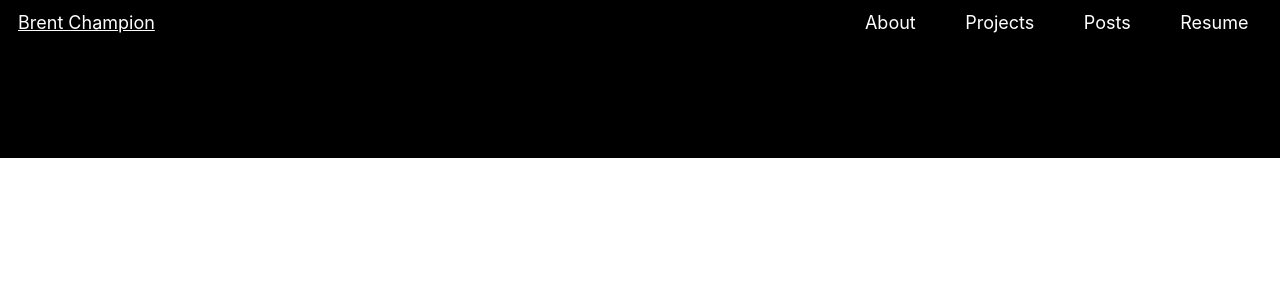
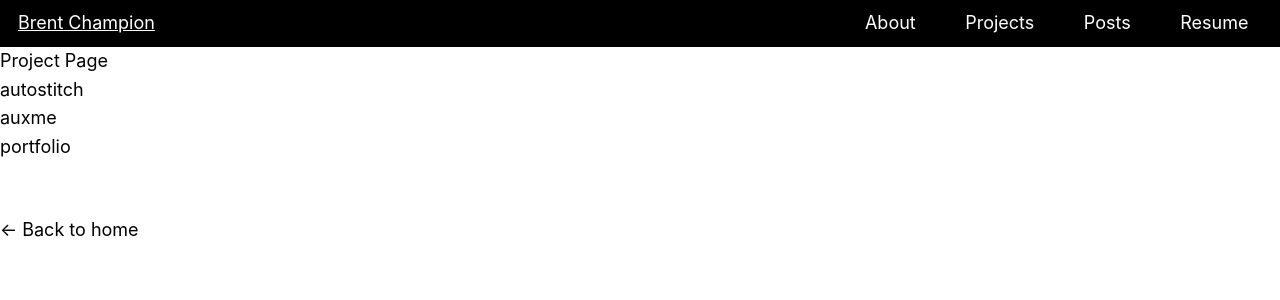
Before and after one commit to bchampp/portfolio, a Next.js app: page /projects in a window 1280 px wide. Shown: the top 300 px of the page. Built offline with nearby package versions, Linux system fonts and the light colour scheme.

Commit message:
fixing layout color

```diff
--- a/components/layout.tsx
+++ b/components/layout.tsx
@@ -23,7 +23,7 @@ export const siteTitle = 'Portfolio'
 export default function Layout({ children, page }) {
 
   return (
-    <div className="bg-black cursor-auto">
+    <div className="bg-white cursor-auto">
       {/* Page Head */}
       <Head>
         <link rel="icon" href="/favicon.ico" />
--- a/components/nav.tsx
+++ b/components/nav.tsx
@@ -4,7 +4,7 @@ const links = ['About', 'Projects', 'Posts'];
 
 export default function Nav() {
     return (
-        <div className="top-0 flex justify-between">
+        <div className="top-0 flex bg-black justify-between">
             <div>
                 <Link href='/'><a className='inline-block py-2 px-4 text-white'>Brent Champion</a></Link>
             </div>
--- a/lib/projects.tsx
+++ b/lib/projects.tsx
@@ -6,6 +6,7 @@ import html from 'remark-html'
 
 const projectsDir = path.join(process.cwd(), 'projects')
 
+//TODO: Make global function pre-cache
 export function getProjectsData() {
   const fileNames = fs.readdirSync(projectsDir)
 
@@ -15,6 +16,7 @@ export function getProjectsData() {
     const fileContents = fs.readFileSync(fullPath, 'utf8')
 
     const matterResult = matter(fileContents)
+
     return {
       id,
       ...matterResult.data
--- a/pages/projects/index.tsx
+++ b/pages/projects/index.tsx
@@ -1,11 +1,28 @@
 import Layout from '../../components/layout';
+import { getProjectsData } from '../../lib/projects';
 
-export default function Projects(){
+export default function Projects({projects}){
     return (
-        <Layout page='projects'>
+        <Layout page='projects' style={{backgroundColor: 'white'}}>
             <div>
                 Project Page
+                {projects &&
+                projects.map(project =>
+                    <div>
+                        {project.id}
+                    </div>
+                )}
             </div>
         </Layout>
     )
 }
+
+export const getStaticProps: GetStaticProps = async (context) => {
+    const projects = getProjectsData();
+
+    return {
+        props: {
+            projects,
+        }
+    }
+}
```
